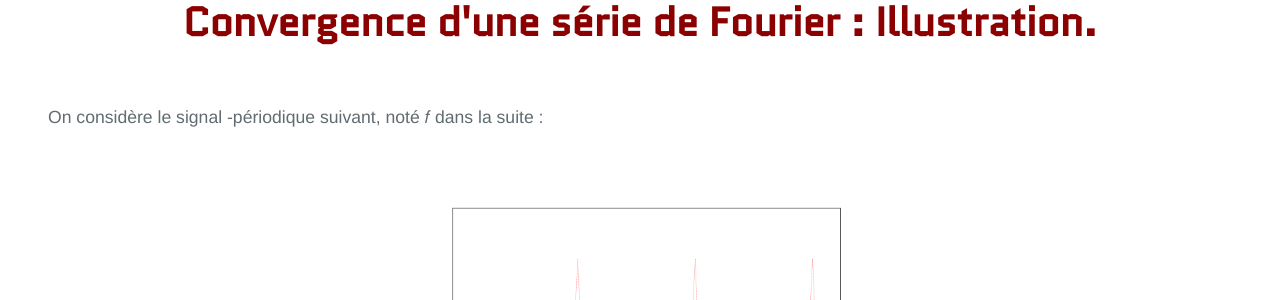
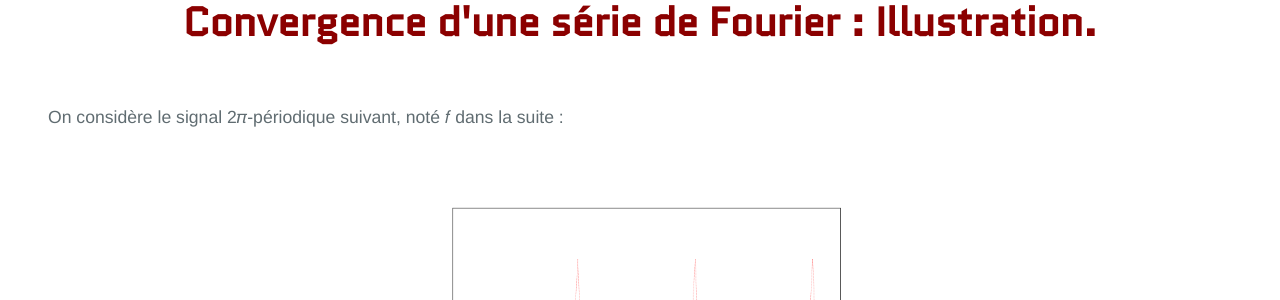
Before and after one commit to KevinDestagnol/algebre.github.io, a Jekyll site: the page built from periodique.md, in a window 1280 px wide. Shown: the part 382-682 px from the top of the page. Built offline with Jekyll 4.4.1, drawn with Linux system fonts in a browser that asks for light colours; some web fonts are replaced.

Commit message:
Update default12.html

```diff
--- a/_layouts/default12.html
+++ b/_layouts/default12.html
@@ -37,14 +37,14 @@
 	    <br>
 	    <br>
 
-<c>On considère le signal <math style="font-family:Times New Roman, Times, serif;">2&pi;</math>-périodique suivant, noté <math><mi>f</mi></math> dans la suite :</br>
+	    <c>On considère le signal <math style="font-family:Times New Roman, Times, serif;"><mi>2</mi><mi>&pi;</mi></math>-périodique suivant, noté <math><mi>f</mi></math> dans la suite :</br>
 <p class="flotte" style="text-align:center">
  <img src="signal_complique.png" alt="Signal périodique" width="500" />
 </p>
 
 On définit alors pour tout entier naturel <math><mi>N</mi></math> et tout réel <math><mi>t</mi></math>, la série de Fourier tronquée à <math><mi>N</mi></math> (autrement dit la somme partielle de rang <math><mi>N</mi></math> associée à la série de Fourier de <math><mi>f</mi></math> avec le langage des séries) </br>
 <p class="flotte" style="text-align:center">
-<math mathsize="big" xmlns='http://www.w3.org/1998/Math/MathML' display='block'>
+<math mathsize="normal" xmlns='http://www.w3.org/1998/Math/MathML' display='block'>
 	<msub><mi>S</mi><mi>N,f</mi></msub><mi>(</mi><mi>t</mi><mi>)</mi>
     <mo>=</mo>
 	<msub><mi>a</mi><mn>0</mn></msub><mi>(</mi><mi>f</mi><mi>)</mi><mo>+</mo>
```
